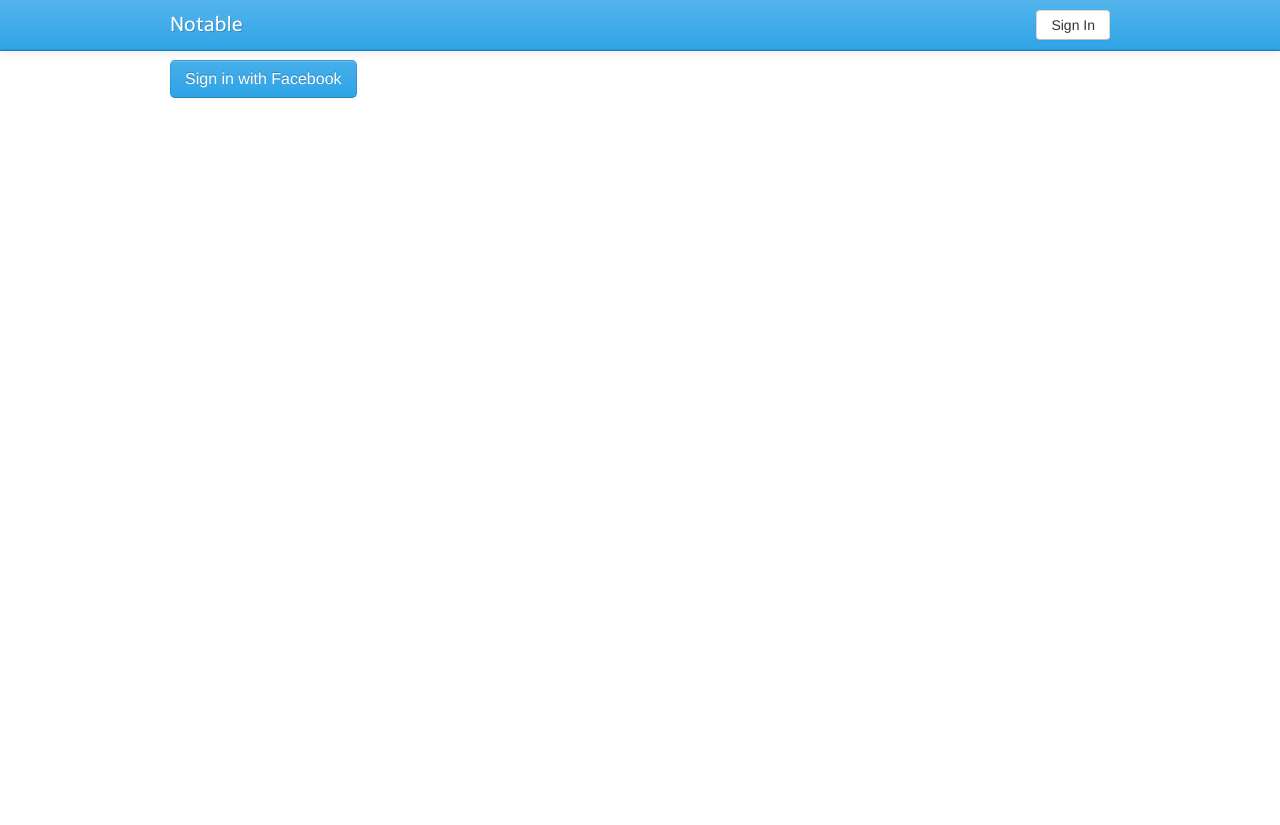
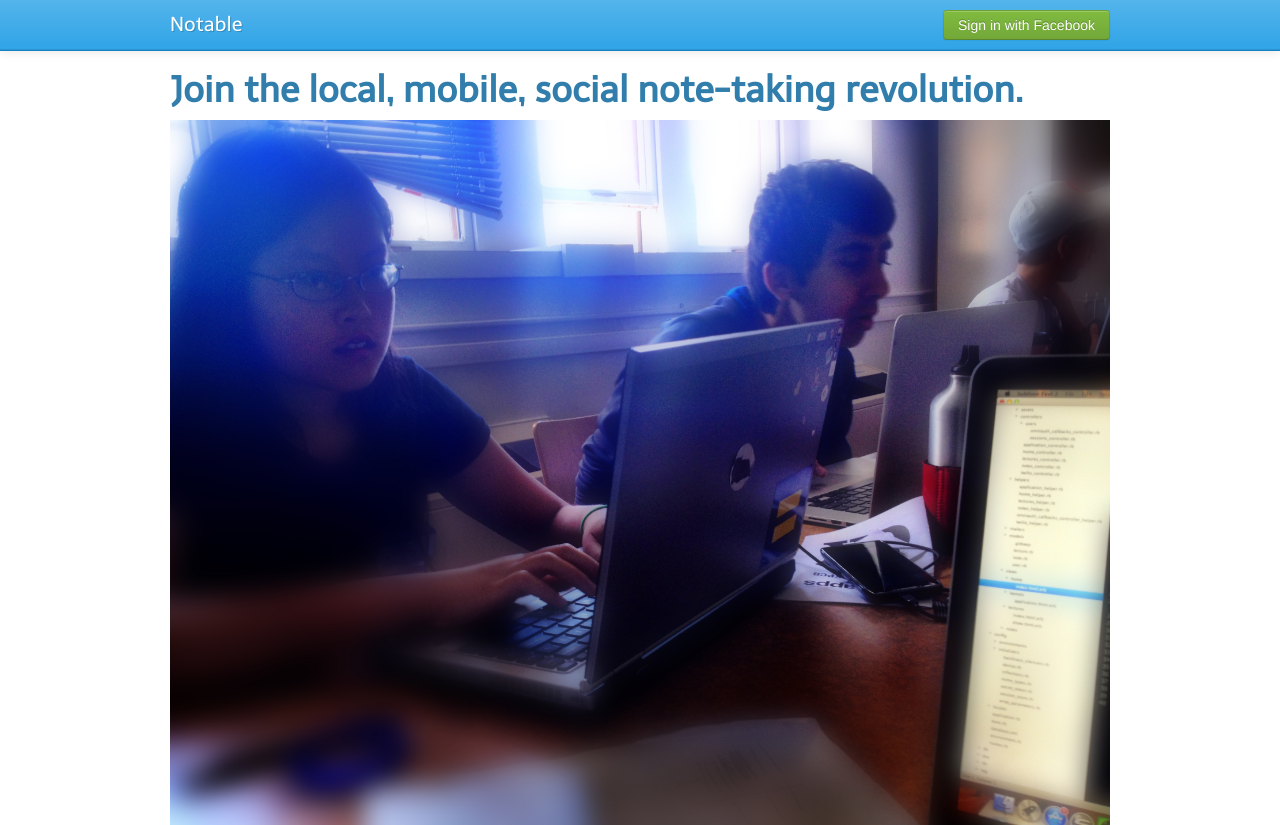
Before and after one commit to igul222/Notable, a Rails app: page / in a window 1280 px wide. Before the commit the page ends 98 px from the top, so only its background shows below. Run offline with Rails 7, Linux system fonts and the light colour scheme; parts of the project's set-up code (start-up, migrations or seed data) failed here and were passed over.

Commit message:
MADE THE APP A MILLION TIMES BETTER IN ONE COMMIT

```diff
--- a/app/views/home/index.html.erb
+++ b/app/views/home/index.html.erb
@@ -1 +1,2 @@
-<%= link_to "Sign in with Facebook", user_omniauth_authorize_path(:facebook), :class => 'btn btn-primary btn-large' %>
+<h1>Join the local, mobile, social note-taking revolution.</h1>
+<img src="/img/hero.jpg" />
--- a/app/views/layouts/application.html.erb
+++ b/app/views/layouts/application.html.erb
@@ -22,9 +22,9 @@
       <div class="container">
         <a href="#" class="brand">Notable</a>
         <% if user_signed_in? %>
-        	<%= link_to "Sign Out", destroy_user_session_path, :class=>'btn pull-right' %>
+        	<%= link_to "Sign out", destroy_user_session_path, :class=>'btn btn-primary pull-right' %>
         <% else %>
-        	<%= link_to "Sign In", user_omniauth_authorize_path(:facebook), :class=>'btn pull-right' %>
+        	<%= link_to "Sign in with Facebook", user_omniauth_authorize_path(:facebook), :class=>'btn btn-success pull-right' %>
         <% end %>
       </div>
     </div>
```
Also changed, not shown: public/img/hero.jpg (added).
